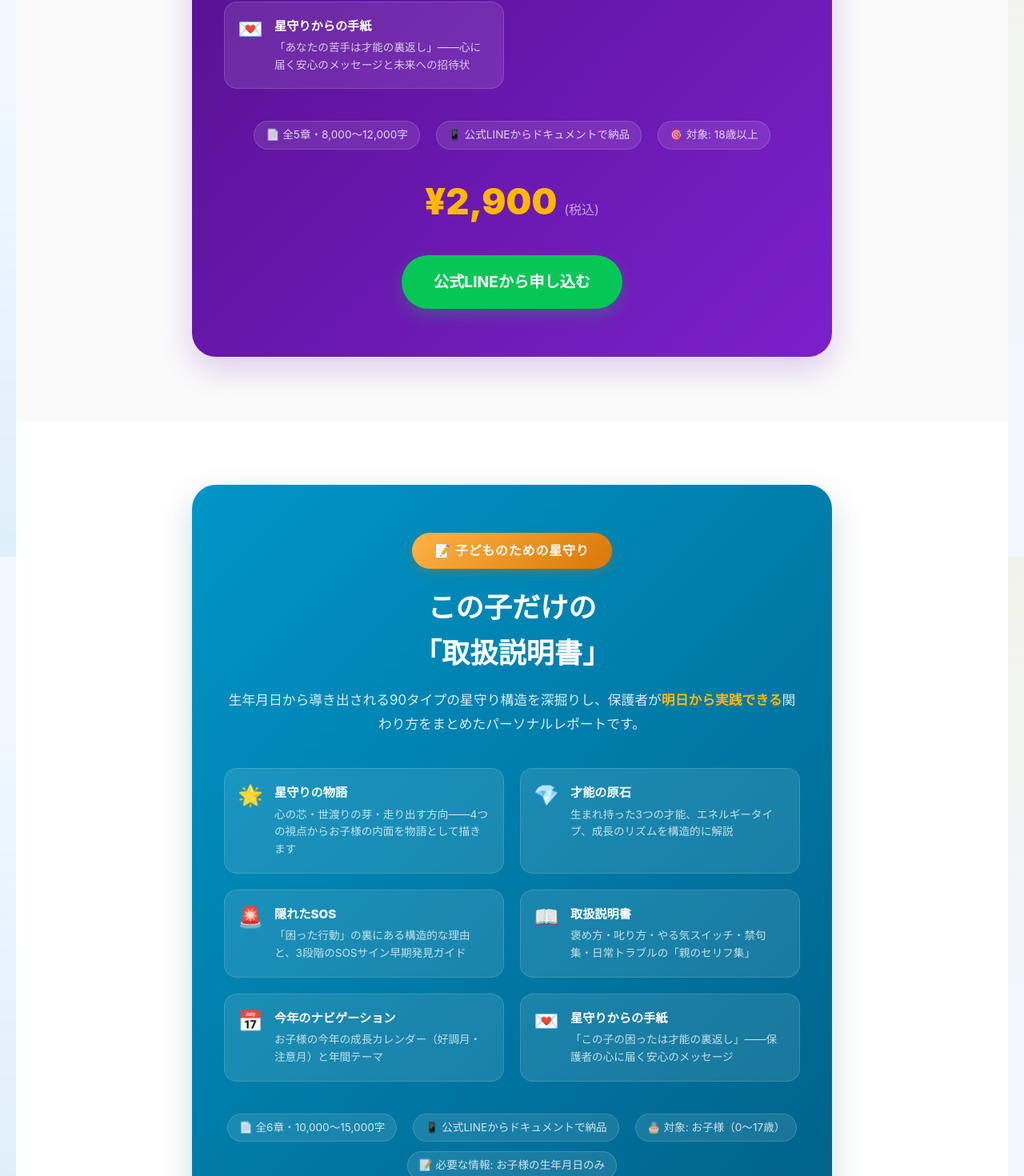
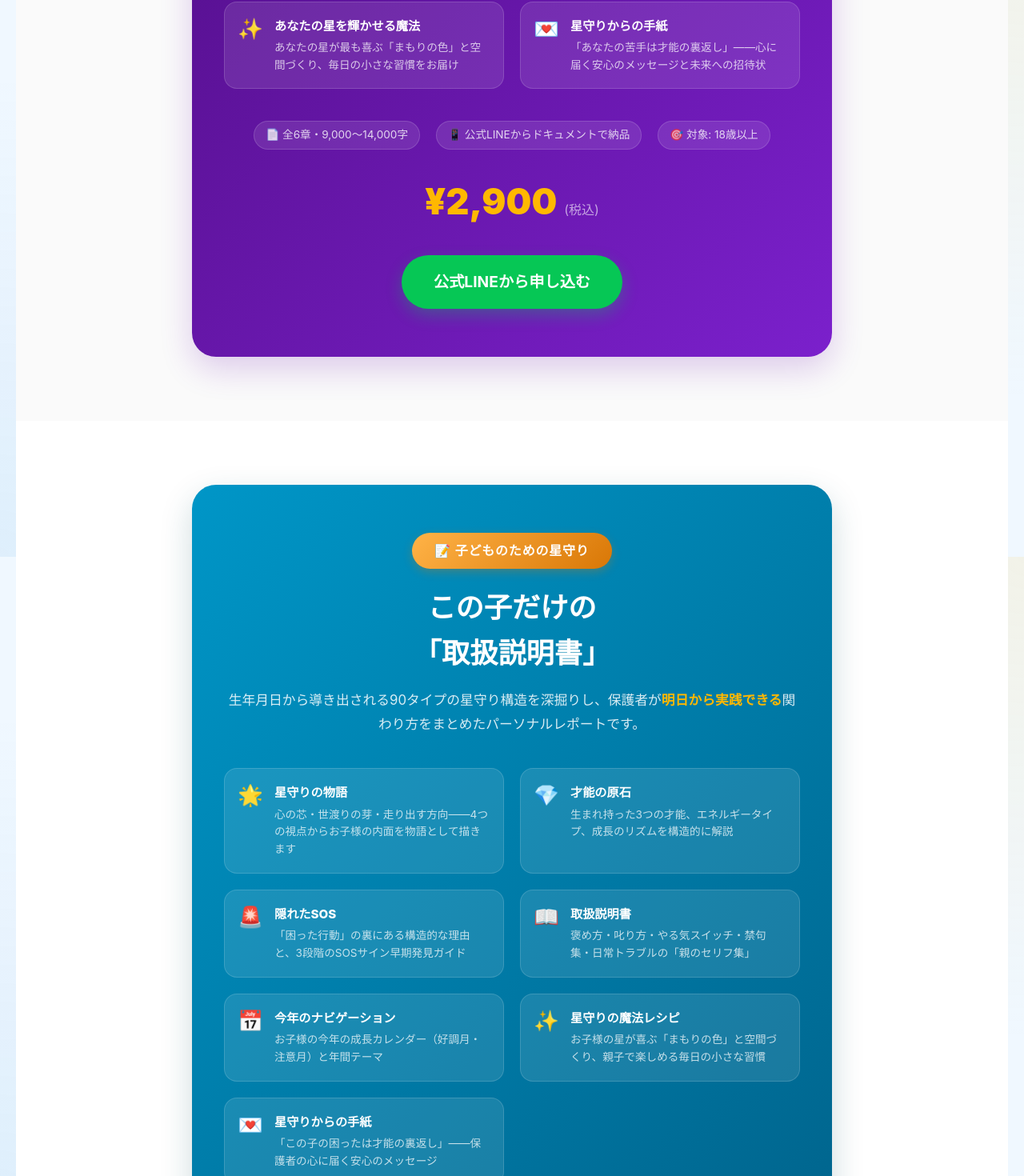
Before and after one commit to naotoada/hoshimori-web, a Next.js app: page / in a window 1280 px wide. Shown: the part 4904-6374 px from the top of the page at 80% size. Built offline with nearby package versions, Linux system fonts and the light colour scheme.

Commit message:
feat: 星守りレポートに「星を輝かせる魔法」カード追加 (大人版第5章・子供版第7章)

```diff
--- a/src/app/page.tsx
+++ b/src/app/page.tsx
@@ -144,6 +144,13 @@ export default function Home() {
                 </div>
               </div>
               <div className={styles.featureItem}>
+                <span className={styles.featureIcon}>✨</span>
+                <div>
+                  <h4>あなたの星を輝かせる魔法</h4>
+                  <p>あなたの星が最も喜ぶ「まもりの色」と空間づくり、毎日の小さな習慣をお届け</p>
+                </div>
+              </div>
+              <div className={styles.featureItem}>
                 <span className={styles.featureIcon}>💌</span>
                 <div>
                   <h4>星守りからの手紙</h4>
@@ -152,7 +159,7 @@ export default function Home() {
               </div>
             </div>
             <div className={styles.selfReportMeta}>
-              <span>📄 全5章・8,000〜12,000字</span>
+              <span>📄 全6章・9,000〜14,000字</span>
               <span>📱 公式LINEからドキュメントで納品</span>
               <span>🎯 対象: 18歳以上</span>
             </div>
@@ -212,6 +219,13 @@ export default function Home() {
                 </div>
               </div>
               <div className={styles.featureItem}>
+                <span className={styles.featureIcon}>✨</span>
+                <div>
+                  <h4>星守りの魔法レシピ</h4>
+                  <p>お子様の星が喜ぶ「まもりの色」と空間づくり、親子で楽しめる毎日の小さな習慣</p>
+                </div>
+              </div>
+              <div className={styles.featureItem}>
                 <span className={styles.featureIcon}>💌</span>
                 <div>
                   <h4>星守りからの手紙</h4>
@@ -221,7 +235,7 @@ export default function Home() {
             </div>
 
             <div className={styles.reportMeta}>
-              <span>📄 全6章・10,000〜15,000字</span>
+              <span>📄 全7章・11,000〜17,000字</span>
               <span>📱 公式LINEからドキュメントで納品</span>
               <span>🎂 対象: お子様（0〜17歳）</span>
               <span>📝 必要な情報: お子様の生年月日のみ</span>
@@ -250,7 +264,7 @@ export default function Home() {
               <summary className={styles.faqQuestion}>無料診断と星守りレポートは何が違いますか？</summary>
               <p className={styles.faqAnswer}>
                 無料診断では、「星守りタイプ」と基本的な特徴（約500字）をお伝えしています。
-                星守りレポートでは、90タイプごとに完全カスタマイズされた<strong>全5〜6章・10,000字超</strong>の詳細な分析をお届けします。
+                星守りレポートでは、90タイプごとに完全カスタマイズされた<strong>全6〜7章・10,000字超</strong>の詳細な分析をお届けします。
                 才能の活かし方、人間関係の処方箋、今年のナビゲーションなど、
                 明日から実践できる具体的な内容が含まれています。
               </p>
```
